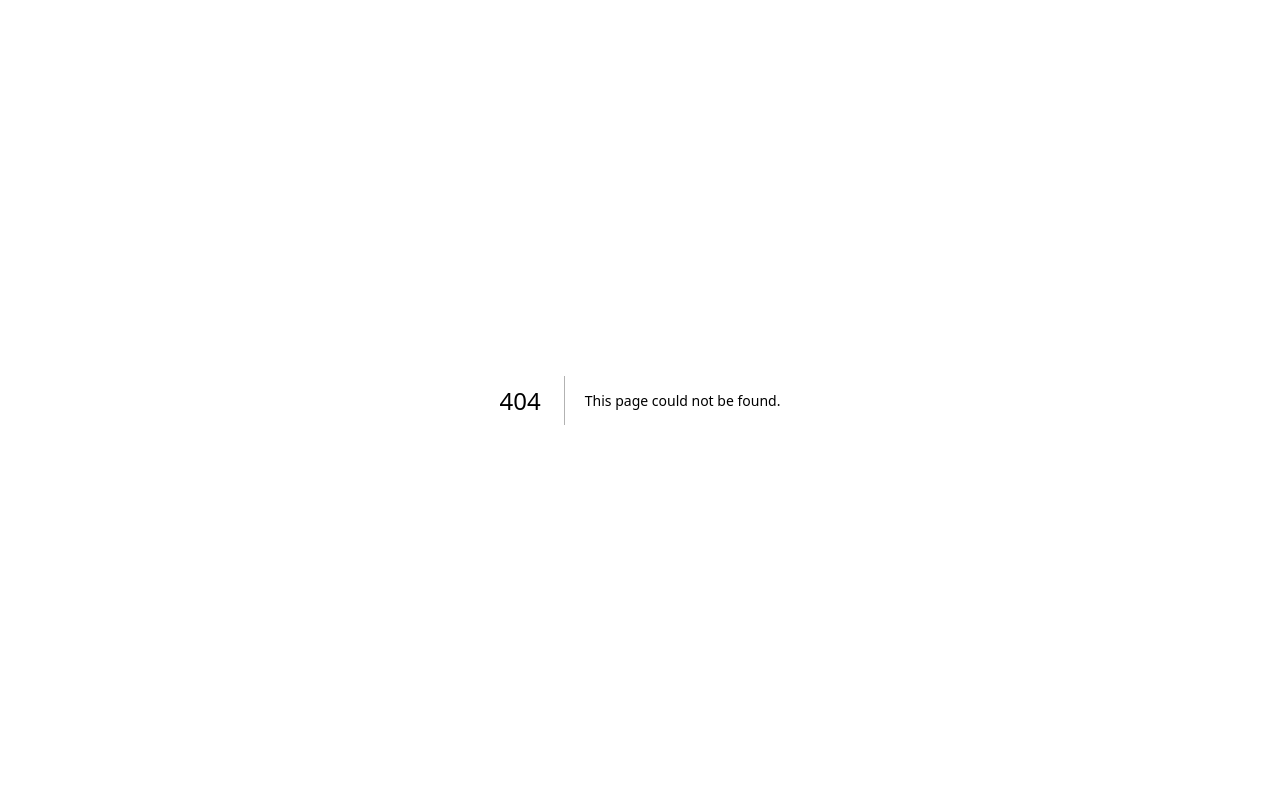
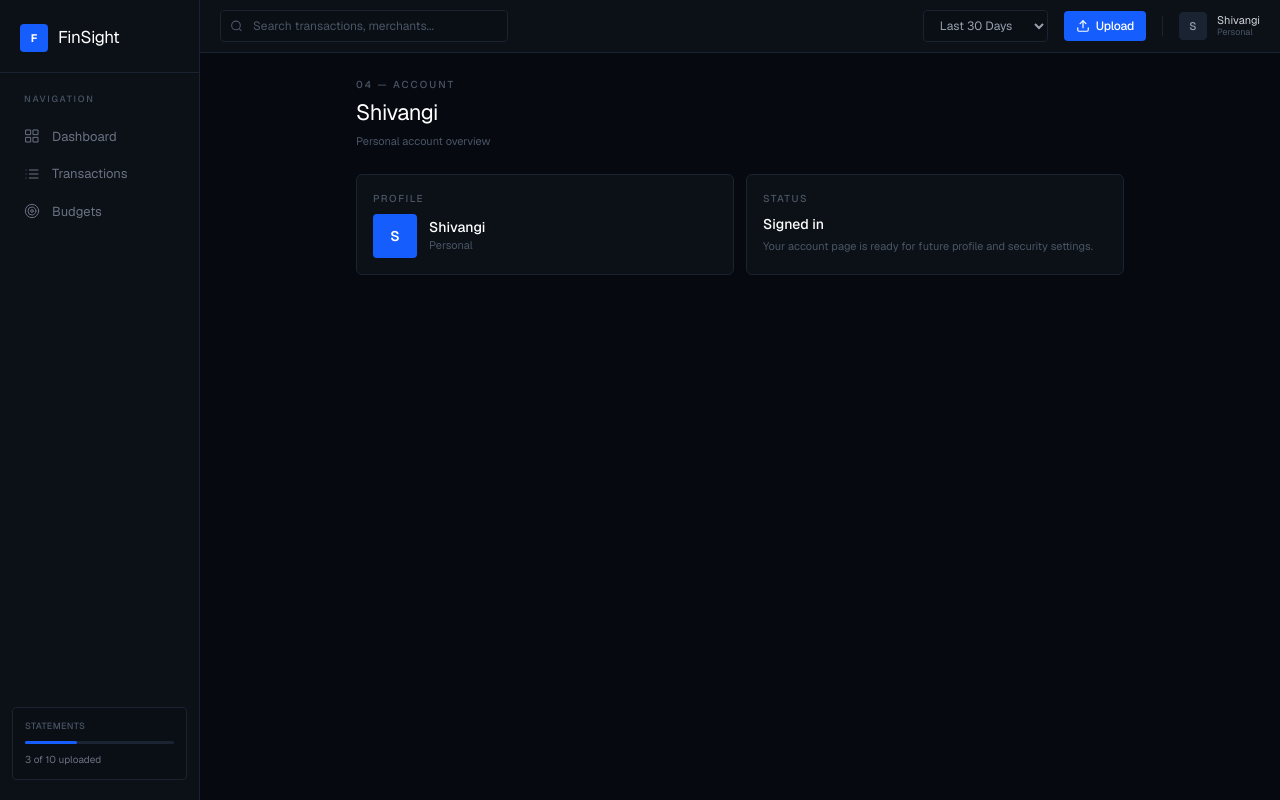
Before and after one commit to s-hivangi/where_is_my_money_going-, a Next.js app in the folder frontend/: page /account in a window 1280 px wide. Before the commit this address had no page. Built offline with nearby package versions, Linux system fonts and the light colour scheme.

Commit message:
feat(dashboard): integrate DashboardOverview component, add account page, and refine upload file handling

```diff
--- /dev/null
+++ b/frontend/src/app/(dashboard)/account/page.js
@@ -0,0 +1,32 @@
+export default function AccountPage() {
+  return (
+    <div className="max-w-3xl mx-auto space-y-6">
+      <div>
+        <p className="text-[10px] text-gray-600 uppercase tracking-[0.2em] mb-1 font-medium">04 — Account</p>
+        <h1 className="font-(family-name:--font-heading) text-[22px] text-white tracking-tight">Shivangi</h1>
+        <p className="text-[11px] text-gray-600 mt-1">Personal account overview</p>
+      </div>
+
+      <div className="grid grid-cols-1 md:grid-cols-2 gap-3">
+        <div className="bg-[#0c1017] border rounded-md p-4">
+          <p className="text-[10px] text-gray-600 uppercase tracking-[0.15em] font-medium mb-2">Profile</p>
+          <div className="flex items-center gap-3">
+            <div className="w-11 h-11 rounded-sm bg-blue-600 flex items-center justify-center text-white text-sm font-semibold">
+              S
+            </div>
+            <div>
+              <p className="text-white text-sm font-medium">Shivangi</p>
+              <p className="text-gray-600 text-[11px]">Personal</p>
+            </div>
+          </div>
+        </div>
+
+        <div className="bg-[#0c1017] border rounded-md p-4">
+          <p className="text-[10px] text-gray-600 uppercase tracking-[0.15em] font-medium mb-2">Status</p>
+          <p className="text-white text-sm font-medium mb-1">Signed in</p>
+          <p className="text-gray-600 text-[11px]">Your account page is ready for future profile and security settings.</p>
+        </div>
+      </div>
+    </div>
+  );
+}
--- a/frontend/src/app/(dashboard)/page.js
+++ b/frontend/src/app/(dashboard)/page.js
@@ -1,3 +1,4 @@
+import DashboardOverview from "@/app/components/DashboardOverview";
 import SpendingBreakdown from "@/app/components/SpendingBreakdown";
 import AICategorization from "@/app/components/AICategorization";
 import SavingsRate from "@/app/components/SavingsRate";
@@ -17,34 +18,7 @@ export default function Home() {
         <p className="text-[11px] text-gray-600">Last updated 2 hours ago</p>
       </div>
 
-      {/* Summary row — intentionally uneven: 1.4fr / 1fr / 0.7fr */}
-      <div className="grid grid-cols-[1.4fr_1fr_0.7fr] gap-3 mb-5">
-        <div className="bg-[#0c1017] border rounded-md p-4">
-          <div className="flex items-center justify-between mb-3">
-            <p className="text-[10px] text-gray-600 uppercase tracking-[0.15em] font-medium">Total Spent</p>
-            <span className="text-[10px] text-red-400 bg-red-500/10 border border-red-500/20 px-1.5 py-px rounded-xs">+8.4%</span>
-          </div>
-          <p className="text-[28px] font-(family-name:--font-heading) text-white tracking-tight leading-none">₹69,700</p>
-          <div className="mt-3 flex items-center gap-3 text-[10px] text-gray-600">
-            <span>142 transactions</span>
-            <span className="w-0.75 h-0.75 bg-gray-700 rounded-full" />
-            <span>3 banks</span>
-          </div>
-        </div>
-        <div className="bg-[#0c1017] border rounded-md p-4">
-          <div className="flex items-center justify-between mb-3">
-            <p className="text-[10px] text-gray-600 uppercase tracking-[0.15em] font-medium">Saved</p>
-            <span className="text-[10px] text-emerald-400 bg-emerald-500/10 border border-emerald-500/20 px-1.5 py-px rounded-xs">18%</span>
-          </div>
-          <p className="text-[28px] font-(family-name:--font-heading) text-white tracking-tight leading-none">₹15,300</p>
-          <div className="mt-3 text-[10px] text-gray-600">of ₹85,000 income</div>
-        </div>
-        <div className="bg-[#0c1017] border rounded-md p-4">
-          <p className="text-[10px] text-gray-600 uppercase tracking-[0.15em] font-medium mb-3">Top Category</p>
-          <p className="text-[28px] font-(family-name:--font-heading) text-white tracking-tight leading-none">Rent</p>
-          <div className="mt-3 text-[10px] text-gray-600">₹15,000 this month</div>
-        </div>
-      </div>
+      <DashboardOverview />
 
       {/* Section 02 — Charts, asymmetric 1.7fr / 1fr */}
       <p className="text-[10px] text-gray-600 uppercase tracking-[0.2em] mb-3 font-medium">02 — Spending Analysis</p>
--- a/frontend/src/app/(dashboard)/upload/page.js
+++ b/frontend/src/app/(dashboard)/upload/page.js
@@ -1,5 +1,5 @@
 "use client";
-import { useState } from "react";
+import { useRef, useState } from "react";
 import { useRouter } from "next/navigation";
 
 const BANKS = [
@@ -18,6 +18,7 @@ const BANKS = [
 
 export default function UploadPage() {
   const router = useRouter();
+  const fileInputRef = useRef(null);
   const [file, setFile] = useState(null);
   const [bankName, setBankName] = useState("");
   const [pdfPassword, setPdfPassword] = useState("");
@@ -45,6 +46,15 @@ export default function UploadPage() {
       setError("");
     } else {
       setError("Only PDF files are accepted");
+    }
+  }
+
+  function handleRemoveFile(e) {
+    e.preventDefault();
+    e.stopPropagation();
+    setFile(null);
+    if (fileInputRef.current) {
+      fileInputRef.current.value = "";
     }
   }
 
@@ -155,7 +165,7 @@ export default function UploadPage() {
         onDragOver={(e) => { e.preventDefault(); setDragging(true); }}
         onDragLeave={() => setDragging(false)}
         onDrop={handleDrop}
-        onClick={() => document.getElementById("fileInput").click()}
+        onClick={() => fileInputRef.current?.click()}
         className={`border-2 border-dashed rounded-2xl p-12 text-center transition cursor-pointer ${
           dragging
             ? "border-purple-500 bg-purple-500/10"
@@ -165,6 +175,7 @@ export default function UploadPage() {
         }`}
       >
         <input
+          ref={fileInputRef}
           id="fileInput"
           type="file"
           accept=".pdf"
@@ -184,7 +195,8 @@ export default function UploadPage() {
               <p className="text-white/30 text-xs mt-1">{(file.size / 1024).toFixed(1)} KB</p>
             </div>
             <button
-              onClick={(e) => { e.stopPropagation(); setFile(null); }}
+              type="button"
+              onClick={handleRemoveFile}
               className="text-xs text-red-400 hover:text-red-300"
             >
               Remove
```
